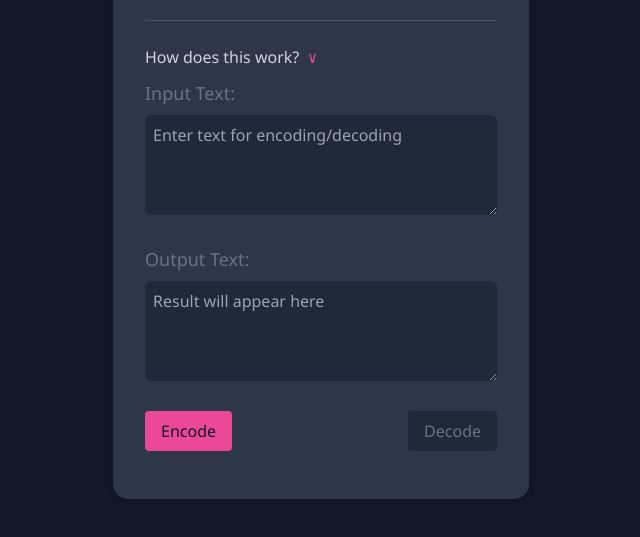
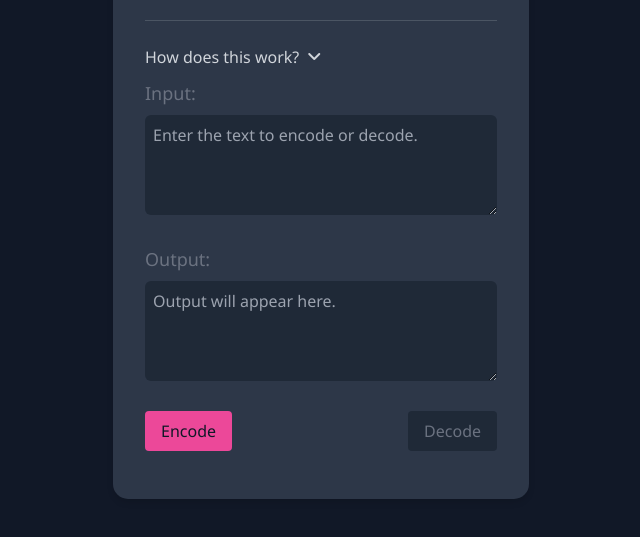
Before and after one commit to 0xQueen/majesty.lol, a plain HTML site: page b64.html in a window 1280 px wide. Shown: the part 199-736 px from the top of the page, without its empty margins (319-959 px from the left). Drawn offline with nearby package versions, Linux system fonts and the light colour scheme; no server answers.

Commit message:
Update b64.html
Last update for B64.html

```diff
--- a/b64.html
+++ b/b64.html
@@ -30,25 +30,25 @@
 
             <div class="flex items-center cursor-pointer" id="howToToggle">
                 <span class="text-gray-300">How does this work?</span>
-                <div class="ml-2 text-pink-500" id="arrow">∨</div>
+                <i class="ml-2 fas fa-angle-down"></i>
             </div>
 
             <div id="howToText" class="mt-4 info">
                 <p class="mb-2 info">
                     Base64 is an encoder; with this tool, you can encode and decode text.<br><br>
 
-                    In the 'Input Text' section, you can input encoded text and click on 'Decode.'<br>
+                    In the 'Input Text' section, you can input encoded text and click on 'Decode.'<br><br>
                     In the 'Input Text' section, you can enter text and click 'Encode.'</p>
             </div>
 
             <div class="mb-6">
-                <label for="inputText" class="text-gray-500 text-lg mb-2 block">Input Text:</label>
-                <textarea id="inputText" class="textarea bg-gray-800 rounded-md w-full p-2" placeholder="Enter text for encoding/decoding"></textarea>
+                <label for="inputText" class="text-gray-500 text-lg mb-2 block">Input:</label>
+                <textarea id="inputText" class="textarea bg-gray-800 rounded-md w-full p-2" placeholder="Enter the text to encode or decode."></textarea>
             </div>
 
             <div class="mb-6">
-                <label for="outputText" class="text-gray-500 text-lg mb-2 block">Output Text:</label>
-                <textarea id="outputText" class="textarea bg-gray-800 rounded-md w-full p-2" placeholder="Result will appear here" readonly></textarea>
+                <label for="outputText" class="text-gray-500 text-lg mb-2 block">Output:</label>
+                <textarea id="outputText" class="textarea bg-gray-800 rounded-md w-full p-2" placeholder="Output will appear here." readonly></textarea>
             </div>
 
             <div class="flex justify-between mb-4">
```
